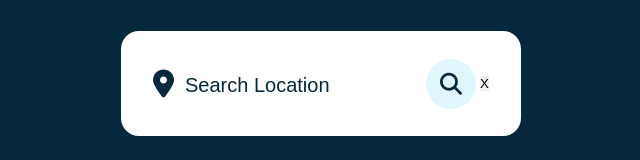
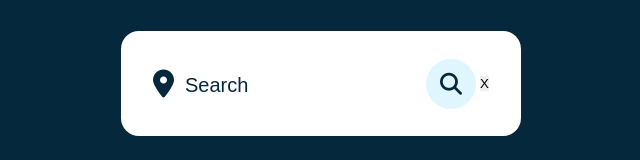
Before and after one commit to Oscarquell/WeatherApp, a React (Create React App) app: page / in a window 1280 px wide. Shown: the part 317-477 px from the top of the page, without its empty margins (319-959 px from the left). Built offline with nearby package versions, Linux system fonts and the light colour scheme.

Commit message:
Change placeholder

```diff
--- a/src/components/form/index.jsx
+++ b/src/components/form/index.jsx
@@ -10,7 +10,7 @@ class Form extends Component {
                 <input
                     type="text"
                     name="city"
-                    placeholder="Search location"
+                    placeholder="Search"
                     className='input-field'
                 />
                 <button className='fa-solid fa-magnifying-glass'></button>
```
